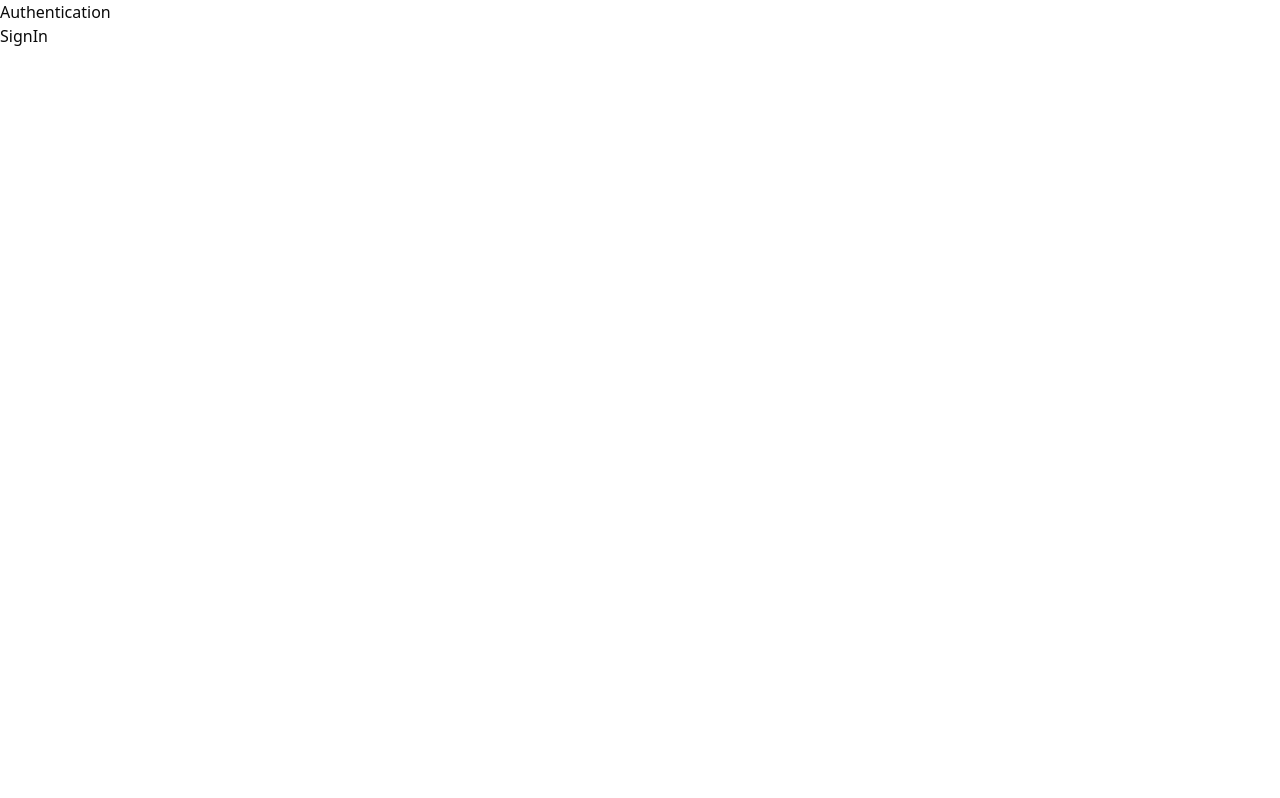
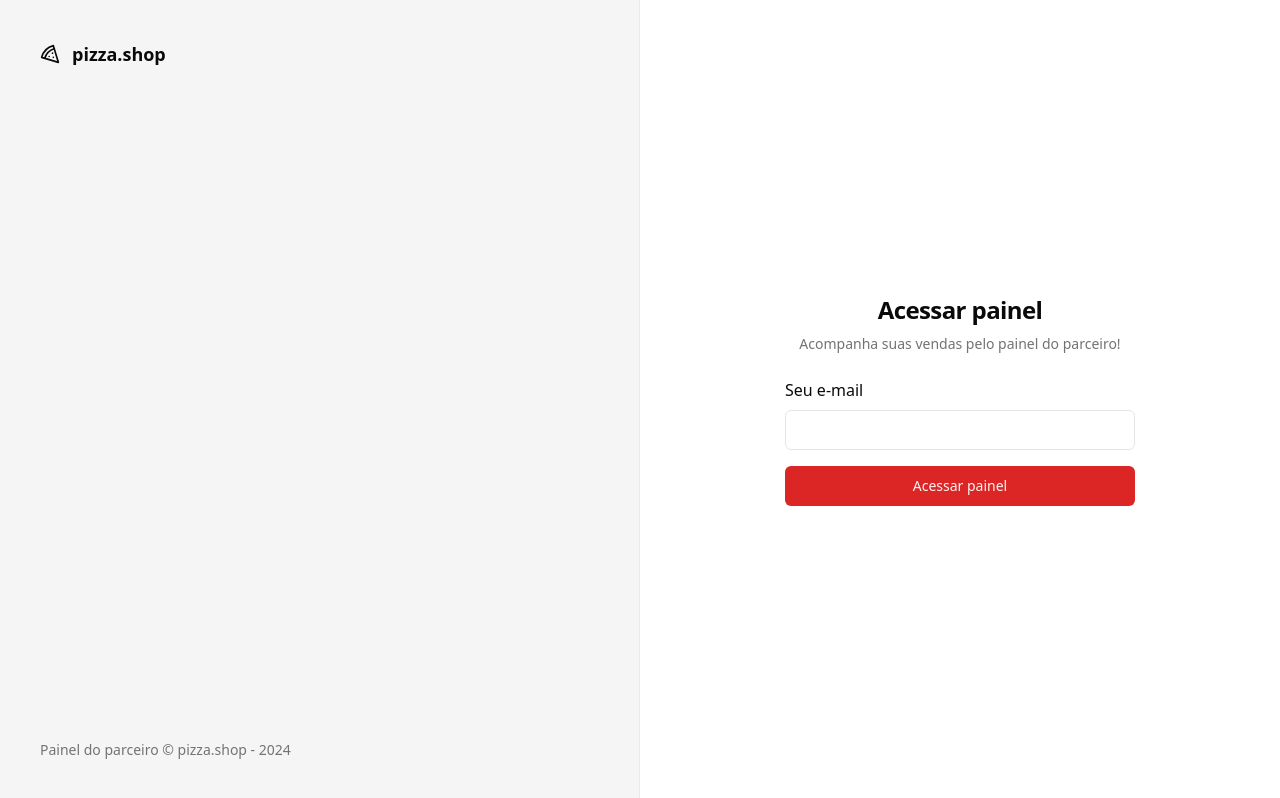
Before and after one commit to brunoseleghin/pizzashop-web, a React (Vite) app: page /sign-in in a window 1280 px wide. Built offline with nearby package versions, Linux system fonts and the light colour scheme.

Commit message:
created auth page and added label and input components and react-hook-form

```diff
--- a/package.json
+++ b/package.json
@@ -10,6 +10,8 @@
     "preview": "vite preview"
   },
   "dependencies": {
+    "@hookform/resolvers": "^3.3.4",
+    "@radix-ui/react-label": "^2.0.2",
     "@radix-ui/react-slot": "^1.0.2",
     "class-variance-authority": "^0.7.0",
     "clsx": "^2.1.0",
@@ -19,10 +21,12 @@
     "react": "^18.2.0",
     "react-dom": "^18.2.0",
     "react-helmet-async": "^2.0.4",
+    "react-hook-form": "^7.51.1",
     "react-router-dom": "^6.22.3",
     "sort-by": "^1.2.0",
     "tailwind-merge": "^2.2.2",
-    "tailwindcss-animate": "^1.0.7"
+    "tailwindcss-animate": "^1.0.7",
+    "zod": "^3.22.4"
   },
   "devDependencies": {
     "@rocketseat/eslint-config": "^2.2.2",
--- /dev/null
+++ b/src/components/ui/input.tsx
@@ -0,0 +1,25 @@
+import * as React from 'react'
+
+import { cn } from '@/lib/utils'
+
+export interface InputProps
+  extends React.InputHTMLAttributes<HTMLInputElement> {}
+
+const Input = React.forwardRef<HTMLInputElement, InputProps>(
+  ({ className, type, ...props }, ref) => {
+    return (
+      <input
+        type={type}
+        className={cn(
+          'flex h-10 w-full rounded-md border border-input bg-background px-3 py-2 text-sm ring-offset-background file:border-0 file:bg-transparent file:text-sm file:font-medium placeholder:text-muted-foreground focus-visible:outline-none focus-visible:ring-2 focus-visible:ring-ring focus-visible:ring-offset-2 disabled:cursor-not-allowed disabled:opacity-50',
+          className,
+        )}
+        ref={ref}
+        {...props}
+      />
+    )
+  },
+)
+Input.displayName = 'Input'
+
+export { Input }
--- /dev/null
+++ b/src/components/ui/label.tsx
@@ -0,0 +1,24 @@
+import * as LabelPrimitive from '@radix-ui/react-label'
+import { cva, type VariantProps } from 'class-variance-authority'
+import * as React from 'react'
+
+import { cn } from '@/lib/utils'
+
+const labelVariants = cva(
+  'text-sm font-medium leading-none peer-disabled:cursor-not-allowed peer-disabled:opacity-70',
+)
+
+const Label = React.forwardRef<
+  React.ElementRef<typeof LabelPrimitive.Root>,
+  React.ComponentPropsWithoutRef<typeof LabelPrimitive.Root> &
+    VariantProps<typeof labelVariants>
+>(({ className, ...props }, ref) => (
+  <LabelPrimitive.Root
+    ref={ref}
+    className={cn(labelVariants(), className)}
+    {...props}
+  />
+))
+Label.displayName = LabelPrimitive.Root.displayName
+
+export { Label }
--- a/src/pages/_layouts/auth.tsx
+++ b/src/pages/_layouts/auth.tsx
@@ -1,11 +1,20 @@
+import { Pizza } from 'lucide-react'
 import { Outlet } from 'react-router-dom'
 
 export function AuthLayout() {
   return (
-    <div>
-      <h1>Authentication</h1>
+    <div className="grid min-h-screen grid-cols-2">
+      <div className="flex h-full flex-col justify-between border-r border-foreground/5 bg-muted p-10 text-muted-foreground">
+        <div className="flex items-center gap-3 text-lg text-foreground">
+          <Pizza className="h-5 w-5" />
+          <span className="font-semibold">pizza.shop</span>
+        </div>
+        <footer className="text-sm">
+          Painel do parceiro &copy; pizza.shop - {new Date().getFullYear()}
+        </footer>
+      </div>
 
-      <div>
+      <div className="flex flex-col items-center justify-center">
         <Outlet />
       </div>
     </div>
--- a/src/pages/auth/signin.tsx
+++ b/src/pages/auth/signin.tsx
@@ -1,10 +1,36 @@
+import { Label } from '@radix-ui/react-label'
 import { Helmet } from 'react-helmet-async'
+
+import { Button } from '@/components/ui/button'
+import { Input } from '@/components/ui/input'
 
 export function SignIn() {
   return (
     <>
       <Helmet title="Login" />
-      <h1>SignIn</h1>
+      <div className="p-8">
+        <div className="flex w-[350px] flex-col justify-center gap-6">
+          <div className="flex flex-col gap-2 text-center">
+            <h1 className="text-2xl font-semibold tracking-tight">
+              Acessar painel
+            </h1>
+            <p className="text-sm text-muted-foreground">
+              Acompanha suas vendas pelo painel do parceiro!
+            </p>
+          </div>
+
+          <form className="space-y-4">
+            <div className="space-y-2">
+              <Label htmlFor="email">Seu e-mail</Label>
+              <Input id="email" type="email" />
+            </div>
+
+            <Button className="w-full" type="submit">
+              Acessar painel
+            </Button>
+          </form>
+        </div>
+      </div>
     </>
   )
 }
```
Also changed, not shown: 1 other file (tests, documents, lock files or other folders).
